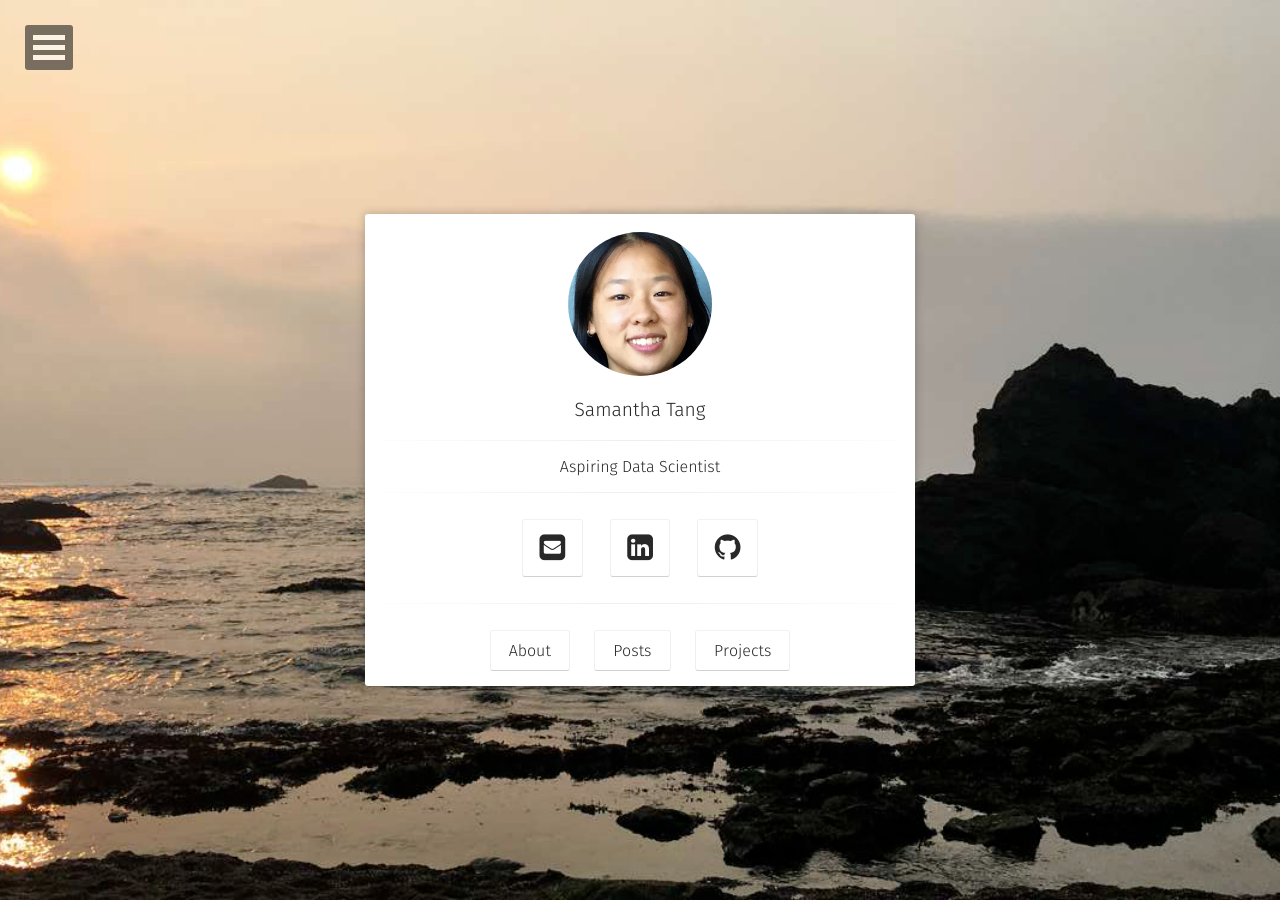
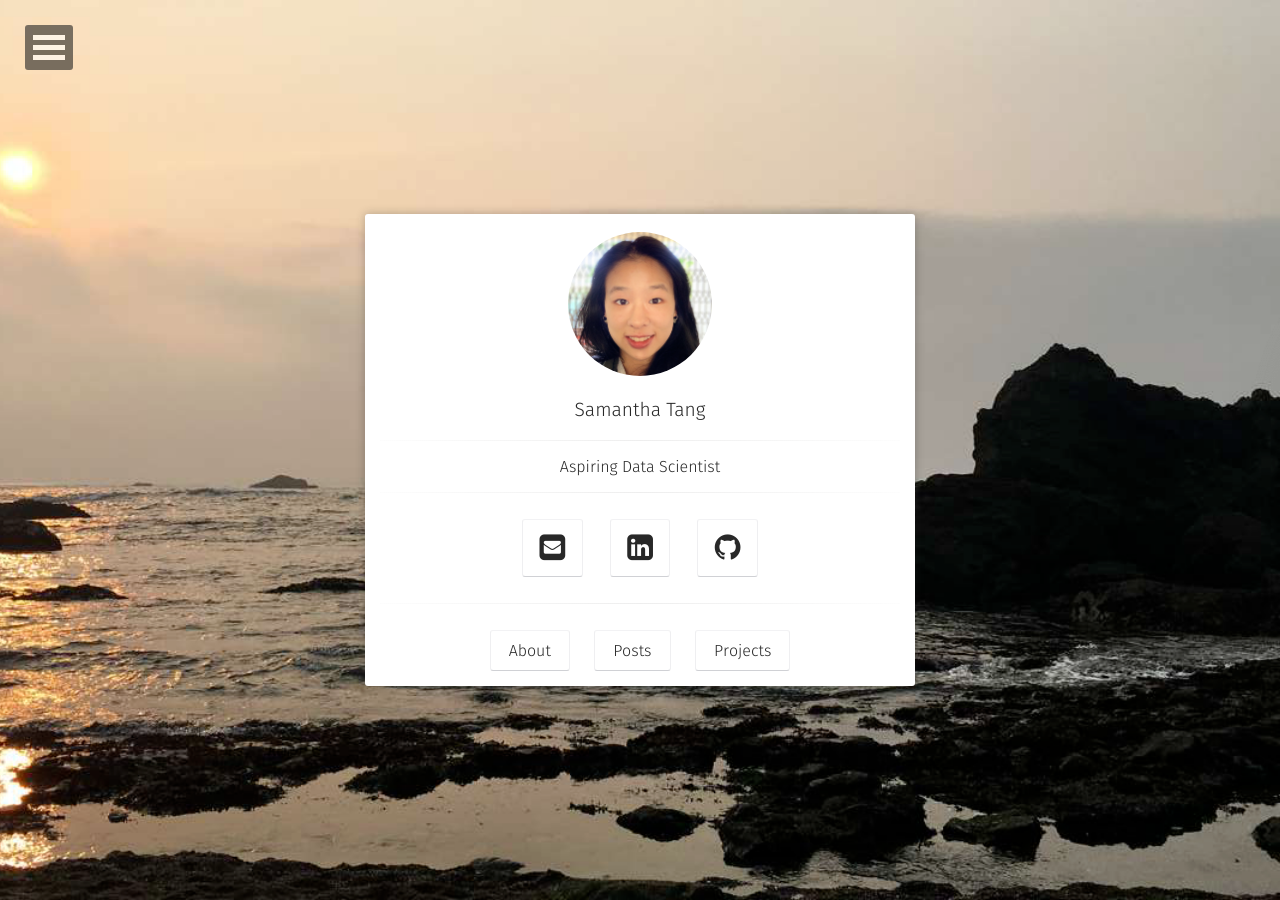
Before and after one commit to satang1/satang1.github.io, a Jekyll site: the page built from index.html, in a window 1280 px wide. Built offline with Jekyll 4.4.1, drawn with Linux system fonts in a browser that asks for light colours; some web fonts are replaced.

Commit message:
changed headshot

```diff
--- a/_config.yml
+++ b/_config.yml
@@ -4,7 +4,7 @@ bio:                "Aspiring Data Scientist"
 description:        "Samantha is an undergraduate at UC Berkeley studying Data Science."
 reading_time:       true
 words_per_minute:   200
-logo:               'assets/img/head_pic_sq.png'
+logo:               'assets/img/light_headshot_sq.jpg'
 background:         'assets/img/from_snapchat.png'
 tiled_bg:           false   # Set this true if you want to tile your background image, otherwise it will be covered
 locale:             en_US
```
Also changed, not shown: assets/img/head_pic_1_sq.png (deleted), assets/img/head_pic_sq.png (deleted), assets/img/light_headshot.jpg (added), assets/img/light_headshot_sq.jpg (added).
